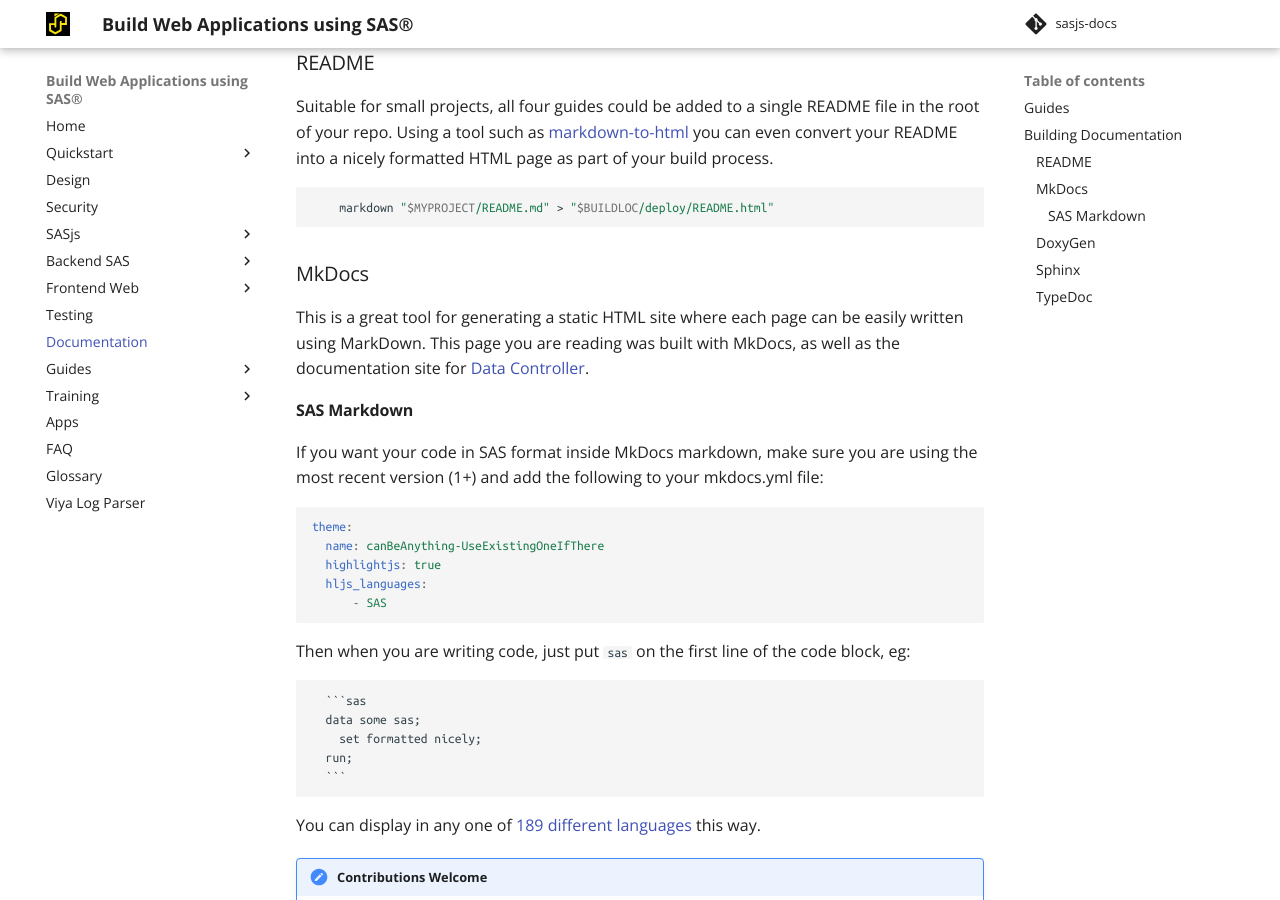
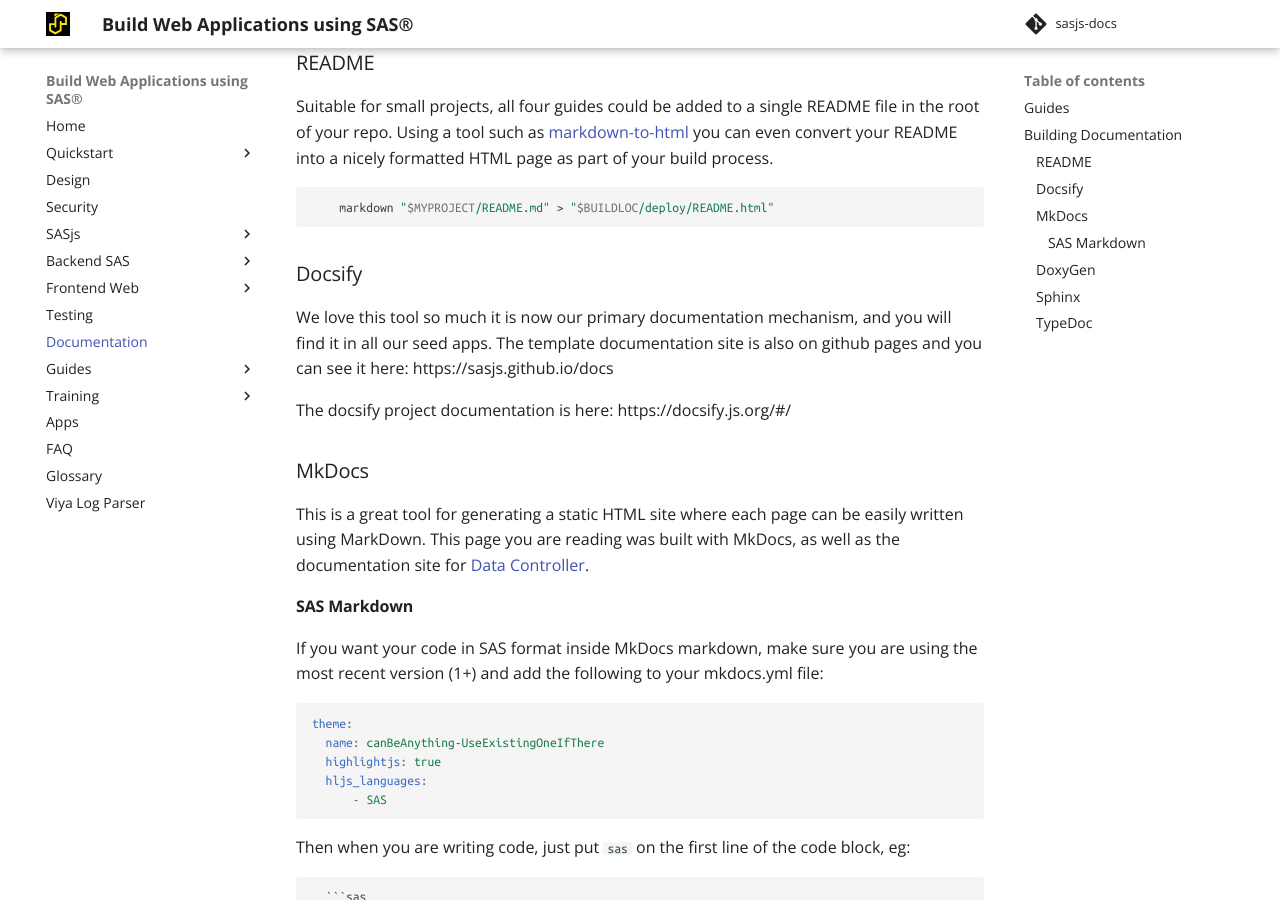
Before and after one commit to sasjs/sasjs.io, an MkDocs documentation site: the page built from docs/documentation.md, in a window 1280 px wide and 900 px high, scrolled down 734 px. Built offline with MkDocs 1.6.1 and Material for MkDocs 9.7.7, drawn with Linux system fonts in a browser that asks for light colours.

Commit message:
Update documentation.md

````diff
--- a/docs/documentation.md
+++ b/docs/documentation.md
@@ -25,6 +25,12 @@
 ```Bash
     markdown "$MYPROJECT/README.md" > "$BUILDLOC/deploy/README.html"
 ```
+
+### Docsify
+
+We love this tool so much it is now our primary documentation mechanism, and you will find it in all our seed apps.  The template documentation site is also on github pages and you can see it here:  https://sasjs.github.io/docs
+
+The docsify project documentation is here:  https://docsify.js.org/#/
 
 ### MkDocs
 
````
